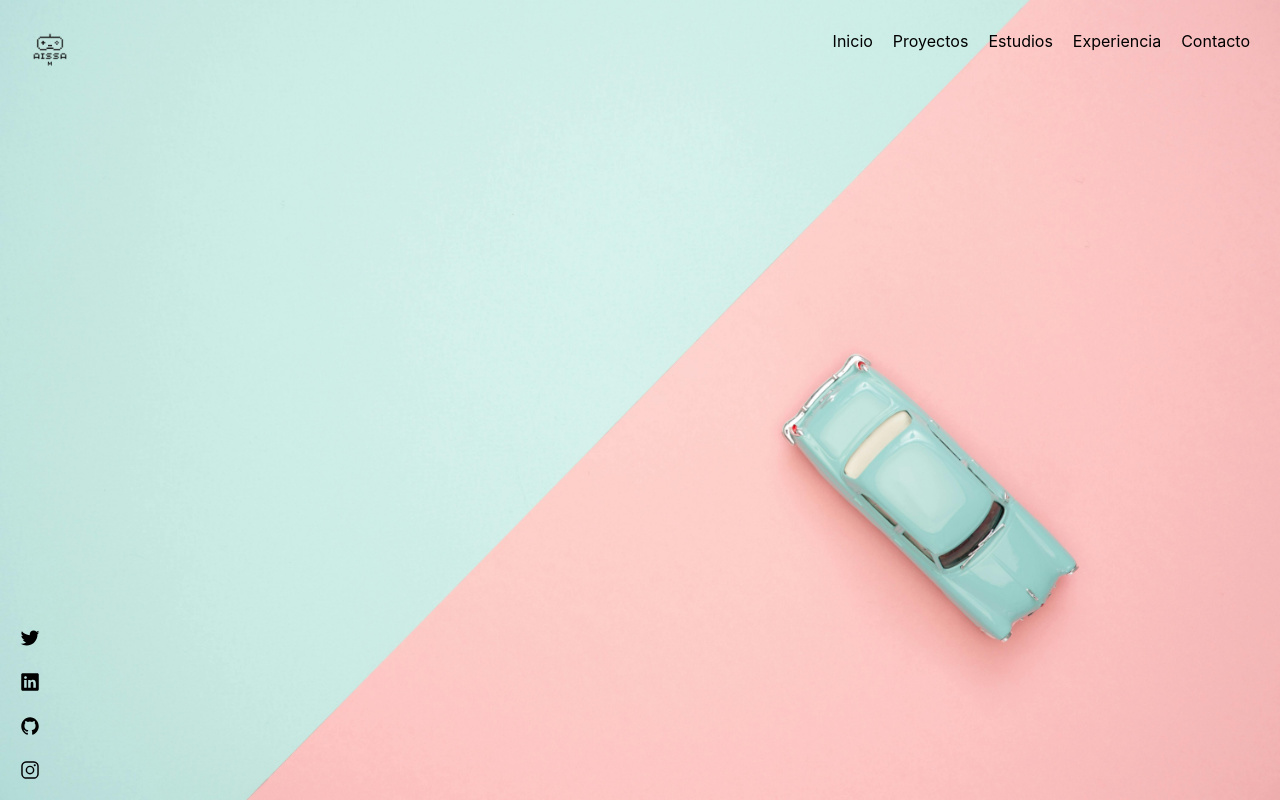
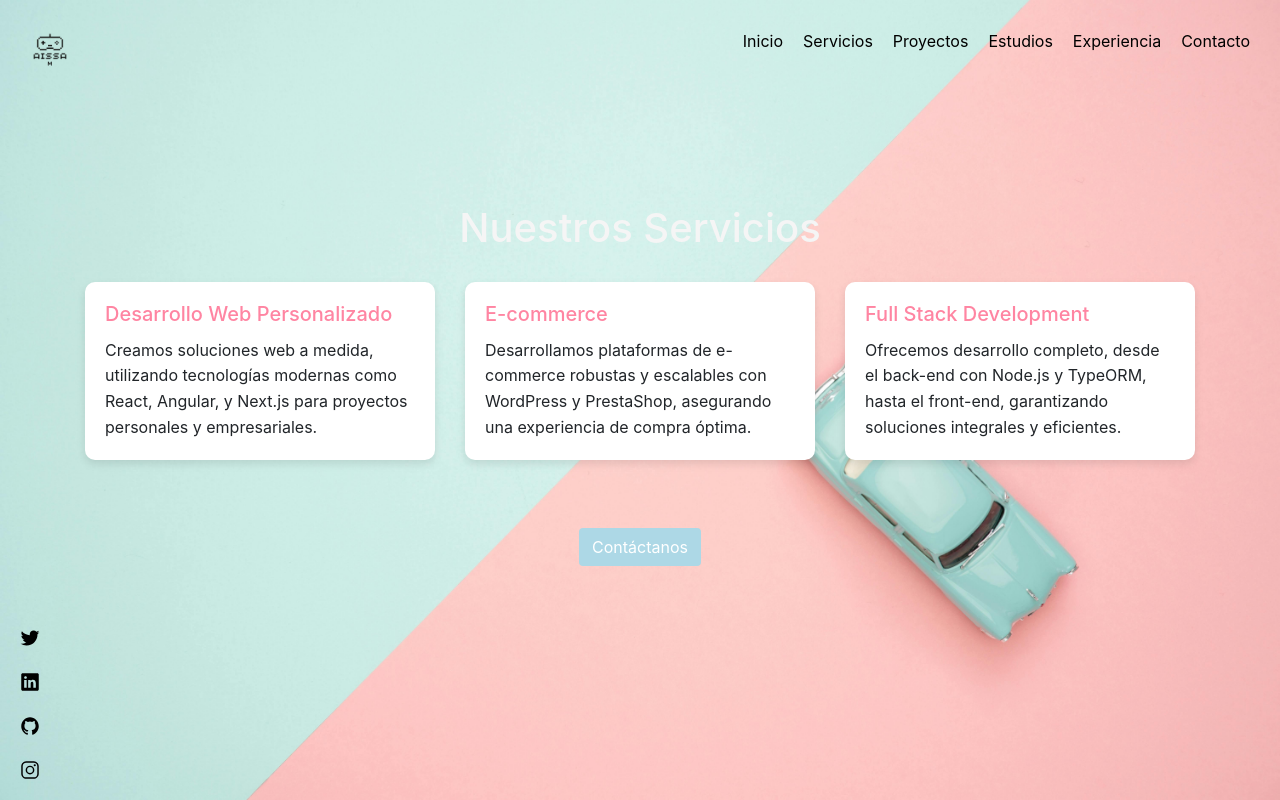
Before and after one commit to aissa-m/frontend-porfolio, a React (Create React App) app: page /servicios in a window 1280 px wide. Built offline with nearby package versions, Linux system fonts and the light colour scheme.

Commit message:
Añadida página Servicios

```diff
--- a/package.json
+++ b/package.json
@@ -9,6 +9,7 @@
     "axios": "^1.6.8",
     "nvm": "^0.0.4",
     "react": "^18.2.0",
+    "react-bootstrap": "^2.10.2",
     "react-dom": "^18.2.0",
     "react-router-dom": "^6.22.3",
     "react-scripts": "^3.0.1",
--- a/src/App.jsx
+++ b/src/App.jsx
@@ -8,6 +8,7 @@ import DetallesProyecto from './pages/detallesProyecto/detallesProyecto';
 import ContactForm from './pages/contacto/contacto';
 import ExperienciaPage from './pages/experiencia/experiencia';
 import Homepage from './pages/home/homePage';
+import ServicesPage from './pages/servicios/servicios';
 function App() {
   return (
     <Router>
@@ -19,6 +20,7 @@ function App() {
           <Route path="/proyectos/:id" element={<DetallesProyecto/>} />
           <Route path="/contacto" element={<ContactForm/>} />
           <Route path="/experiencia" element={<ExperienciaPage/>} />
+          <Route path="/servicios" element={<ServicesPage/>} />
         </Routes>
       </Layout>
     </Router>
--- a/src/components/layouts/layouts.css
+++ b/src/components/layouts/layouts.css
@@ -73,6 +73,7 @@
     position: absolute;
     top: 0;
     left: 0;
+    z-index: 1000;
 }
 
 
@@ -87,6 +88,7 @@
     flex-direction: row; /* Cambia a 'column' si prefieres que el menú se despliegue verticalmente */
     transition: transform 0.3s ease; /* Para animación */
     transform: translateY(-100%); /* Esconde el menú */
+    z-index: 1000;
 }
 
 .top-menu.open {
--- a/src/components/layouts/layouts.js
+++ b/src/components/layouts/layouts.js
@@ -36,6 +36,7 @@ const Layout = ({ children }) => {
             </div>
             <nav className={`top-menu ${isMenuOpen ? 'open' : ''}`}>
                 <a href="/">Inicio</a>
+                <a href="/servicios">Servicios</a>
                 <a href="/proyectos">Proyectos</a>
                 <a href="/educacion">Estudios</a>
                 <a href="/experiencia">Experiencia</a>
--- /dev/null
+++ b/src/pages/servicios/servicios.css
@@ -0,0 +1,31 @@
+/* src/assets/css/servicesPage.css */
+.card {
+  border: none;
+  border-radius: 10px;
+  box-shadow: 0 4px 8px rgba(0, 0, 0, 0.1);
+}
+
+/* servicios.css */
+.btn-contacto {
+    margin-top: 20px; /* Añade un margen superior para evitar superposiciones */
+}
+
+.text-center{
+    margin-bottom: 30px;
+}
+@media (max-width: 768px) {
+    .card {
+        margin-left: auto; /* Centra las tarjetas horizontalmente */
+        margin-right: auto; /* Centra las tarjetas horizontalmente */
+    }
+
+    .btn-contacto {
+        margin-top: 70px; /* Aumenta el margen en dispositivos más pequeños para evitar superposiciones */
+        margin-bottom: 30px;
+    }
+
+    .text-center{
+        margin-top: 110px;
+        /* margin-bottom: 20px; */
+    }
+}
--- /dev/null
+++ b/src/pages/servicios/servicios.jsx
@@ -0,0 +1,47 @@
+import React from 'react';
+import './servicios.css';
+
+
+const ServicesPage = () => {
+  return (
+    <div className="container">
+      <h1 className="text-center" style={{ color: '#f5f5f5' }}>Nuestros Servicios</h1>
+      <div className="row">
+        <div className="col-md-6 col-lg-4 mb-4">
+          <div className="card h-100">
+            <div className="card-body">
+              <h5 className="card-title" style={{ color: '#ff85a2' }}>Desarrollo Web Personalizado</h5>
+              <p className="card-text">Creamos soluciones web a medida, utilizando tecnologías modernas como React, Angular, y Next.js para proyectos personales y empresariales.</p>
+            </div>
+          </div>
+        </div>
+
+        <div className="col-md-6 col-lg-4 mb-4">
+          <div className="card h-100">
+            <div className="card-body">
+              <h5 className="card-title" style={{ color: '#ff85a2' }}>E-commerce</h5>
+              <p className="card-text">Desarrollamos plataformas de e-commerce robustas y escalables con WordPress y PrestaShop, asegurando una experiencia de compra óptima.</p>
+            </div>
+          </div>
+        </div>
+
+        <div className="col-md-6 col-lg-4 mb-4">
+          <div className="card h-100">
+            <div className="card-body">
+              <h5 className="card-title" style={{ color: '#ff85a2' }}>Full Stack Development</h5>
+              <p className="card-text">Ofrecemos desarrollo completo, desde el back-end con Node.js y TypeORM, hasta el front-end, garantizando soluciones integrales y eficientes.</p>
+            </div>
+          </div>
+        </div>
+
+        <div className="col-12 mt-4">
+          <div className="text-center">
+            <a href="/contacto" className="btn btn-contacto" style={{ backgroundColor: '#add8e6', color: 'white' }}>Contáctanos</a>
+          </div>
+        </div>
+      </div>
+    </div>
+  );
+};
+
+export default ServicesPage;
```
Also changed, not shown: 1 other file (tests, documents, lock files or other folders).
